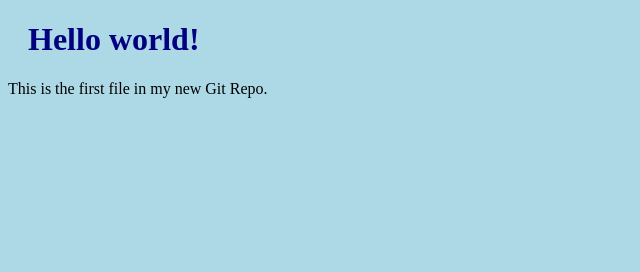
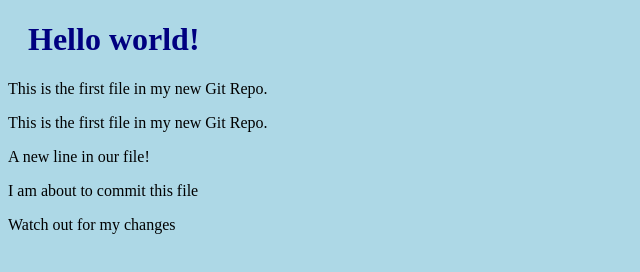
Before and after one commit to Vanessabakare/hello-world, a plain HTML site: page index.html in a window 1280 px wide. Shown: the whole page, without its empty margins (0-640 px from the left). Drawn offline with Linux system fonts and the light colour scheme.

Commit message:
This is just another commit practice

```diff
--- a/index.html
+++ b/index.html
@@ -9,4 +9,8 @@
 <body>
     <h1>Hello world!</h1>
 <p>This is the first file in my new Git Repo.</p>
+<p>This is the first file in my new Git Repo.</p>
+<p>A new line in our file!</p>
+<p>I am about to commit this file</p>
+<p>Watch out for my changes</p>
 </body></html>
```
